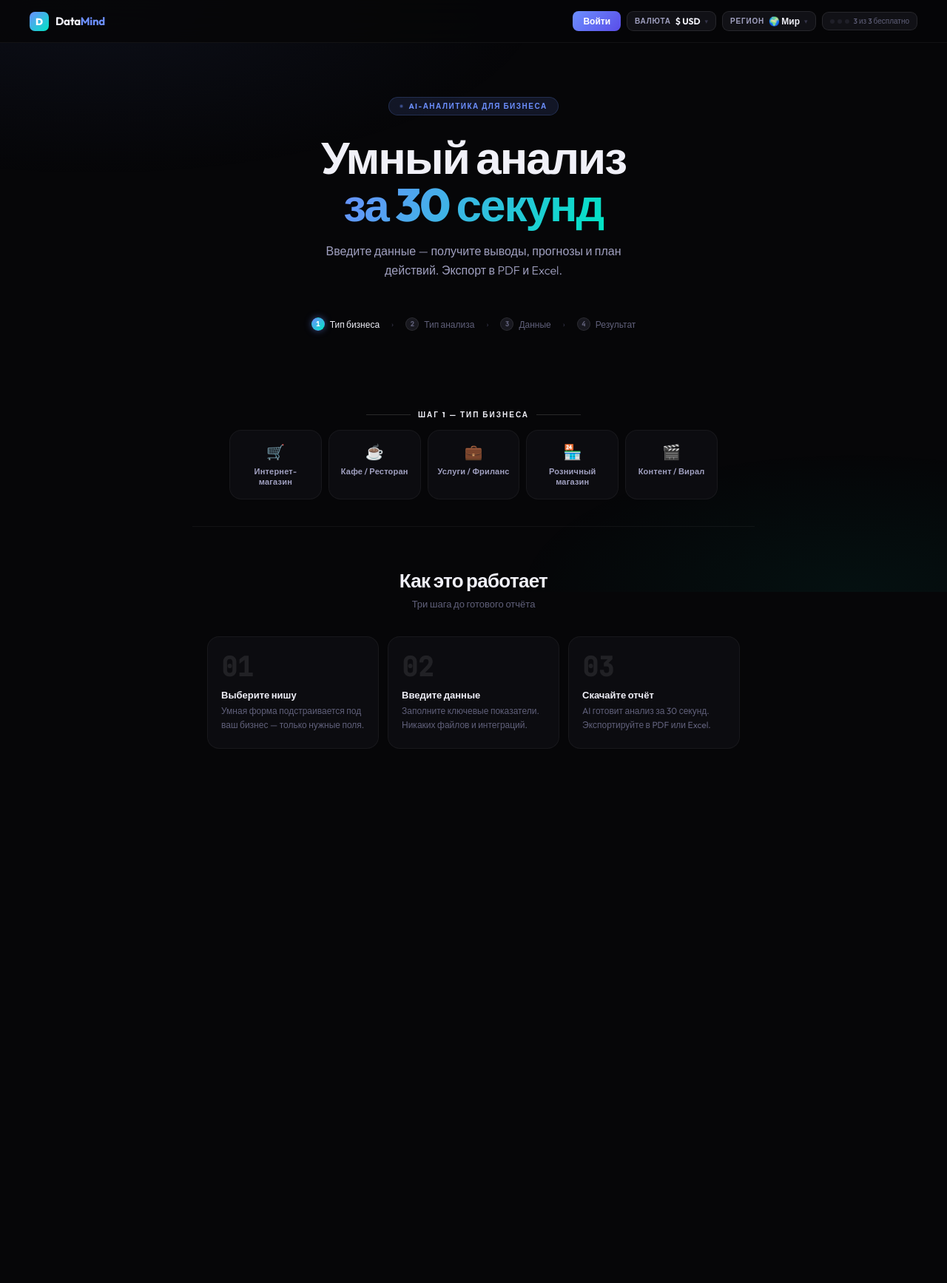
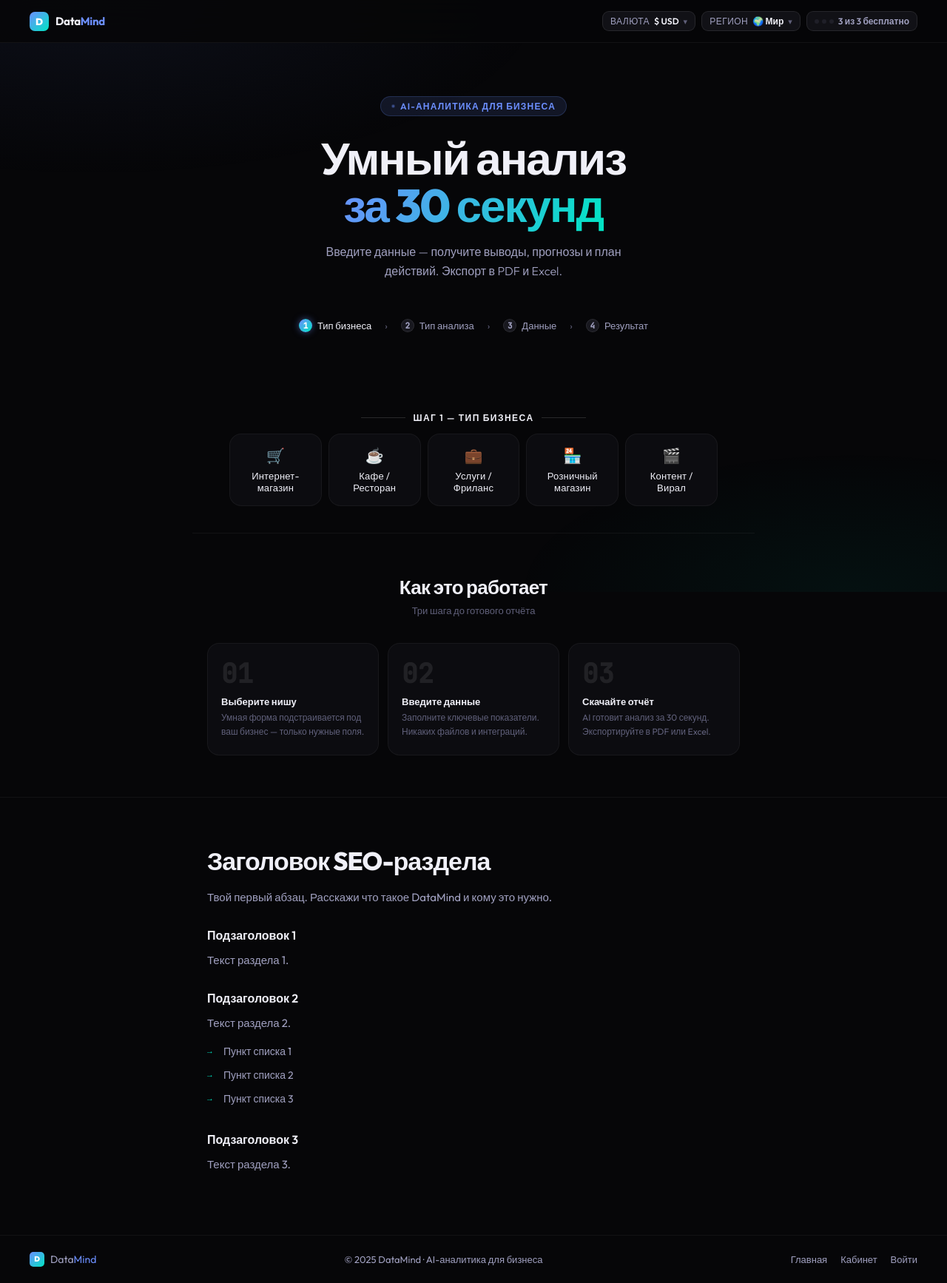
Before and after one commit to krxvcher/datamind, a website: page index.html in a window 1280 px wide. Shown: the whole page at 74% size. Before the commit the page ends 1068 px from the top, so only its background shows below. Drawn offline with nearby package versions, Linux system fonts and the light colour scheme; a script that the page names is missing.

Commit message:
Update index.html

```diff
--- a/index.html
+++ b/index.html
@@ -15,7 +15,7 @@
   --b1:rgba(255,255,255,0.05);--b2:rgba(255,255,255,0.09);--b3:rgba(255,255,255,0.14);
   --a1:#6c8fff;--a2:#00e5c3;--a3:#ff5f7e;--a4:#f5a623;
   --ag1:rgba(108,143,255,0.12);--ag2:rgba(0,229,195,0.1);
-  --t1:#f0f0f8;--t2:#a0a0c0;--t3:#60607a;--t4:#35354a;
+  --t1:#f0f0f8;--t2:#a0a0c0;--t3:#60607a;--t4:#55556f;
   --r:16px;--r2:12px;--r3:8px;
 }
 *{margin:0;padding:0;box-sizing:border-box;}
@@ -38,15 +38,15 @@ header{position:sticky;top:0;z-index:50;display:flex;align-items:center;justify-
 .sel-wrap{position:relative;}
 .sel-btn{display:flex;align-items:center;gap:6px;padding:5px 10px;background:var(--s2);border:1px solid var(--b2);border-radius:9px;cursor:pointer;transition:all 0.2s;font-family:'Outfit',sans-serif;}
 .sel-btn:hover{border-color:var(--b3);}
-.sel-lbl{font-size:10px;color:var(--t2);font-weight:700;text-transform:uppercase;letter-spacing:0.8px;}
-.sel-val{font-size:12px;color:var(--t1);font-weight:700;}
-.sel-arr{font-size:9px;color:var(--t4);}
+.sel-lbl{font-size:12px;color:var(--t2);font-weight:400;text-transform:uppercase;letter-spacing:0.5px;}
+.sel-val{font-size:12px;color:var(--t1);font-weight:600;}
+.sel-arr{font-size:11px;color:var(--t3);}
 .sel-drop{position:absolute;top:calc(100% + 6px);right:0;background:var(--s2);border:1px solid var(--b2);border-radius:12px;padding:5px;min-width:170px;z-index:100;box-shadow:0 8px 32px rgba(0,0,0,0.5);display:none;animation:fadeDown 0.15s ease;}
 .sel-wrap.open .sel-drop{display:block;}
 .di{display:flex;align-items:center;gap:8px;padding:8px 10px;border-radius:7px;cursor:pointer;font-size:12px;color:var(--t2);font-family:'Outfit',sans-serif;transition:background 0.1s;}
 .di:hover{background:var(--s3);color:var(--t1);}
 .di.active{background:var(--ag1);color:var(--a1);}
-.ds{padding:5px 10px 3px;font-size:9px;font-weight:700;color:var(--t4);text-transform:uppercase;letter-spacing:1px;}
+.ds{padding:5px 10px 3px;font-size:11px;font-weight:600;color:var(--t2);text-transform:uppercase;letter-spacing:1px;}
 
 /* USAGE */
 .usage-ind{display:flex;align-items:center;gap:6px;padding:5px 10px;background:var(--s2);border:1px solid var(--b2);border-radius:9px;}
@@ -54,11 +54,11 @@ header{position:sticky;top:0;z-index:50;display:flex;align-items:center;justify-
 .pip{width:6px;height:6px;border-radius:50%;background:var(--s4);transition:all 0.3s;}
 .pip.on{background:var(--a2);}
 .pip.last{background:var(--a3);}
-.usage-txt{font-size:10px;color:var(--t3);font-weight:500;}
+.usage-txt{font-size:12px;color:var(--t2);font-weight:600;}
 
 /* HERO */
 .hero{position:relative;z-index:1;text-align:center;padding:72px 24px 52px;}
-.eyebrow{display:inline-flex;align-items:center;gap:7px;padding:5px 14px;border-radius:20px;background:var(--ag1);border:1px solid rgba(108,143,255,0.2);font-size:10px;font-weight:700;color:var(--a1);letter-spacing:1.5px;text-transform:uppercase;margin-bottom:24px;}
+.eyebrow{display:inline-flex;align-items:center;gap:7px;padding:5px 14px;border-radius:20px;background:var(--ag1);border:1px solid rgba(108,143,255,0.2);font-size:12px;font-weight:600;color:var(--a1);letter-spacing:1.2px;text-transform:uppercase;margin-bottom:24px;}
 .eyebrow::before{content:'';width:5px;height:5px;border-radius:50%;background:var(--a1);animation:pulse 2s infinite;}
 @keyframes pulse{0%,100%{opacity:1;transform:scale(1);}50%{opacity:0.5;transform:scale(0.8);}}
 h1{font-size:clamp(34px,5.5vw,62px);font-weight:800;line-height:1.04;letter-spacing:-2px;margin-bottom:18px;}
@@ -67,23 +67,23 @@ h1 em{font-style:normal;background:linear-gradient(120deg,var(--a1),var(--a2));-
 
 /* STEP PILLS */
 .step-pills{display:flex;align-items:center;justify-content:center;gap:0;margin-bottom:48px;flex-wrap:wrap;}
-.sp{display:flex;align-items:center;gap:7px;padding:7px 14px;font-size:12px;color:var(--t3);font-weight:500;}
-.sp .n{width:18px;height:18px;border-radius:50%;background:var(--s3);border:1px solid var(--b2);font-size:9px;font-weight:700;display:flex;align-items:center;justify-content:center;color:var(--t3);font-family:'JetBrains Mono',monospace;}
+.sp{display:flex;align-items:center;gap:7px;padding:8px 16px;font-size:13px;color:var(--t2);font-weight:400;}
+.sp .n{width:18px;height:18px;border-radius:50%;background:var(--s3);border:1px solid var(--b2);font-size:11px;font-weight:600;display:flex;align-items:center;justify-content:center;color:var(--t2);font-family:'JetBrains Mono',monospace;}
 .sp.done .n{background:var(--a1);border-color:var(--a1);color:#fff;}
 .sp.done{color:var(--t2);}
 .sp.active{color:var(--t1);}
 .sp.active .n{background:linear-gradient(135deg,var(--a1),var(--a2));border-color:transparent;color:#fff;box-shadow:0 0 10px rgba(108,143,255,0.5);}
-.sp-arr{color:var(--t4);font-size:11px;margin:0 2px;}
+.sp-arr{color:var(--t3);font-size:13px;margin:0 2px;}
 
 /* NICHES */
 .sw{position:relative;z-index:1;max-width:700px;margin:0 auto;padding:0 20px;}
-.sec-tag{font-size:10px;font-weight:700;letter-spacing:2px;text-transform:uppercase;color:var(--t1);margin-bottom:14px;text-align:center;display:flex;align-items:center;justify-content:center;gap:10px;}.sec-tag::before,.sec-tag::after{content:"";flex:1;max-width:60px;height:1px;background:var(--b3);}
+.sec-tag{font-size:12px;font-weight:600;letter-spacing:1.5px;text-transform:uppercase;color:var(--t1);margin-bottom:14px;text-align:center;display:flex;align-items:center;justify-content:center;gap:10px;}.sec-tag::before,.sec-tag::after{content:"";flex:1;max-width:60px;height:1px;background:var(--b3);}
 .niches{display:grid;grid-template-columns:repeat(5,1fr);gap:9px;margin-bottom:36px;}
 .nc{padding:16px 12px;border-radius:var(--r);border:1px solid var(--b1);background:var(--s1);cursor:pointer;transition:all 0.18s;text-align:center;}
 .nc:hover{border-color:var(--b3);background:var(--s2);transform:translateY(-2px);}
 .nc.active{border-color:var(--a1);background:var(--ag1);box-shadow:0 0 0 1px rgba(108,143,255,0.2);}
 .nc-icon{font-size:20px;margin-bottom:7px;display:block;}
-.nc-name{font-size:11px;font-weight:600;color:var(--t2);letter-spacing:0.2px;}
+.nc-name{font-size:13px;font-weight:400;color:var(--t1);letter-spacing:0.2px;}
 .nc.active .nc-name{color:var(--a1);}
 
 /* ANALYSIS TYPES */
@@ -93,9 +93,9 @@ h1 em{font-style:normal;background:linear-gradient(120deg,var(--a1),var(--a2));-
 .auth-btn:hover{border-color:var(--a1);color:var(--a1);}
 .auth-btn.primary{background:linear-gradient(135deg,var(--a1),#5a4de8);border:none;color:#fff;}
 .auth-btn.primary:hover{transform:translateY(-1px);box-shadow:0 6px 20px rgba(108,143,255,0.3);}
-.save-badge{display:none;font-family:'JetBrains Mono',monospace;font-size:10px;padding:3px 8px;border-radius:6px;background:rgba(0,229,195,0.1);border:1px solid rgba(0,229,195,0.2);color:var(--a2);}
+.save-badge{display:none;font-family:'JetBrains Mono',monospace;font-size:12px;font-weight:600;padding:3px 8px;border-radius:6px;background:rgba(0,229,195,0.1);border:1px solid rgba(0,229,195,0.2);color:var(--a2);}
 .save-badge.visible{display:inline-flex;align-items:center;gap:5px;}
-.tc{padding:7px 16px;border-radius:20px;border:1px solid var(--b2);background:transparent;color:var(--t3);cursor:pointer;font-family:'Outfit',sans-serif;font-size:12px;font-weight:500;transition:all 0.15s;}
+.tc{padding:9px 20px;border-radius:20px;border:1px solid var(--b2);background:var(--s2);color:var(--t1);cursor:pointer;font-family:'Outfit',sans-serif;font-size:14px;font-weight:400;transition:all 0.15s;}
 .tc:hover{border-color:var(--a2);color:var(--t1);}
 .tc.active{border-color:var(--a2);background:var(--ag2);color:var(--a2);}
 
@@ -105,7 +105,7 @@ h1 em{font-style:normal;background:linear-gradient(120deg,var(--a1),var(--a2));-
 .fh{padding:22px 26px 18px;border-bottom:1px solid var(--b1);}
 .fh-top{display:flex;align-items:flex-start;justify-content:space-between;gap:10px;margin-bottom:3px;}
 .ft{font-size:16px;font-weight:700;letter-spacing:-0.2px;}
-.cbadge{display:flex;align-items:center;gap:4px;padding:4px 9px;background:var(--s3);border:1px solid var(--b2);border-radius:6px;font-size:11px;color:var(--t2);white-space:nowrap;flex-shrink:0;}
+.cbadge{display:flex;align-items:center;gap:4px;padding:4px 9px;background:var(--s3);border:1px solid var(--b2);border-radius:6px;font-size:12px;font-weight:600;color:var(--t1);white-space:nowrap;flex-shrink:0;}
 .cbadge .csym{color:var(--a2);font-weight:700;font-family:'JetBrains Mono',monospace;}
 .fsub{font-size:12px;color:var(--t3);}
 .fb{padding:22px 26px;}
@@ -114,16 +114,16 @@ h1 em{font-style:normal;background:linear-gradient(120deg,var(--a1),var(--a2));-
 .fg.s1{grid-template-columns:1fr;}
 .fl{display:flex;flex-direction:column;gap:5px;}
 .fl.full{grid-column:1/-1;}
-label{font-size:10px;font-weight:600;color:var(--t3);letter-spacing:0.5px;text-transform:uppercase;}
+label{font-size:11px;font-weight:400;color:var(--t2);letter-spacing:0.3px;text-transform:uppercase;}
 input,select,textarea{background:var(--s2);border:1px solid var(--b2);border-radius:var(--r3);padding:9px 12px;color:var(--t1);font-family:'Outfit',sans-serif;font-size:13px;outline:none;transition:all 0.15s;width:100%;font-weight:400;}
 input:focus,select:focus,textarea:focus{border-color:var(--a1);background:var(--s3);box-shadow:0 0 0 3px rgba(108,143,255,0.1);}
-input::placeholder,textarea::placeholder{color:var(--t4);}
+input::placeholder,textarea::placeholder{color:#50506a;}
 select option{background:var(--s2);}
 textarea{resize:vertical;min-height:68px;line-height:1.5;}
 .div{height:1px;background:var(--b1);margin:16px 0;}
 .mg{display:grid;grid-template-columns:repeat(6,1fr);gap:7px;}
 .mf{display:flex;flex-direction:column;gap:3px;align-items:center;}
-.mf label{font-size:8px;color:var(--t4);letter-spacing:0;text-transform:none;}
+.mf label{font-size:11px;font-weight:600;color:var(--t2);letter-spacing:0;text-transform:none;}
 .mf input{text-align:center;padding:7px 3px;font-size:11px;}
 
 .sbtn{width:100%;padding:13px;border-radius:var(--r2);border:none;background:linear-gradient(135deg,var(--a1),#5a4fcf);color:#fff;font-family:'Outfit',sans-serif;font-size:14px;font-weight:700;cursor:pointer;transition:all 0.2s;display:flex;align-items:center;justify-content:center;gap:7px;letter-spacing:0.2px;}
@@ -138,7 +138,7 @@ textarea{resize:vertical;min-height:68px;line-height:1.5;}
 .loader::after{inset:5px;border:2px solid var(--a2);animation-delay:0.4s;}
 @keyframes ripple{0%{transform:scale(0.8);opacity:1;}100%{transform:scale(1.4);opacity:0;}}
 .lt{font-size:13px;color:var(--t2);font-weight:500;}
-.ls{margin-top:5px;font-size:11px;color:var(--t4);font-family:'JetBrains Mono',monospace;}
+.ls{margin-top:5px;font-size:13px;color:var(--t2);font-family:'JetBrains Mono',monospace;}
 
 /* RESULT */
 .rc{display:none;max-width:680px;margin:0 auto 72px;position:relative;z-index:1;animation:fadeUp 0.35s ease;}
@@ -148,7 +148,7 @@ textarea{resize:vertical;min-height:68px;line-height:1.5;}
 .rdot{width:7px;height:7px;border-radius:50%;background:var(--a2);box-shadow:0 0 8px var(--a2);}
 .rlbl{font-size:13px;font-weight:700;color:var(--t1);}
 .ract{display:flex;gap:5px;}
-.ab{display:flex;align-items:center;gap:4px;padding:6px 12px;border-radius:7px;border:1px solid var(--b2);background:var(--s2);color:var(--t3);cursor:pointer;font-family:'Outfit',sans-serif;font-size:11px;font-weight:600;transition:all 0.15s;white-space:nowrap;}
+.ab{display:flex;align-items:center;gap:4px;padding:6px 12px;border-radius:7px;border:1px solid var(--b2);background:var(--s2);color:var(--t3);cursor:pointer;font-family:'Outfit',sans-serif;font-size:13px;font-weight:600;transition:all 0.15s;white-space:nowrap;}
 .ab:hover{background:var(--s3);color:var(--t1);}
 .ab.excel:hover{border-color:rgba(29,185,84,0.4);color:#1DB954;}
 .ab.pdf:hover{border-color:rgba(255,95,126,0.4);color:var(--a3);}
@@ -161,7 +161,7 @@ textarea{resize:vertical;min-height:68px;line-height:1.5;}
 .mn.up{color:var(--a2);}
 .mn.down{color:var(--a3);}
 .mn.neutral{color:var(--a1);}
-.ml{font-size:9px;font-weight:600;color:var(--t3);text-transform:uppercase;letter-spacing:0.8px;}
+.ml{font-size:11px;font-weight:600;color:var(--t2);text-transform:uppercase;letter-spacing:0.6px;}
 
 /* REPORT */
 .rbody{background:var(--s1);border:1px solid var(--b2);border-radius:0 0 var(--r) var(--r);}
@@ -170,17 +170,17 @@ textarea{resize:vertical;min-height:68px;line-height:1.5;}
 .rsec:last-child{margin-bottom:0;}
 .shead{display:flex;align-items:center;gap:9px;padding:10px 13px;background:var(--s2);}
 .snum{display:none;}
-.sname{font-size:11px;font-weight:700;color:var(--t1);letter-spacing:0.5px;text-transform:uppercase;}
+.sname{font-size:12px;font-weight:600;color:var(--t1);letter-spacing:0.4px;text-transform:uppercase;}
 .sico{font-size:13px;margin-left:auto;opacity:0.7;}
 .sbody{padding:12px 13px;background:rgba(255,255,255,0.01);}
 .sbody p{font-size:13px;line-height:1.75;color:var(--t2);margin-bottom:6px;}
 .sbody p:last-child{margin-bottom:0;}
 .brow{display:flex;gap:9px;align-items:flex-start;padding:7px 10px;margin-bottom:5px;border-radius:7px;background:rgba(255,255,255,0.02);}
 .brow:last-child{margin-bottom:0;}
-.barr{color:var(--a2);font-size:11px;margin-top:2px;flex-shrink:0;font-family:'JetBrains Mono',monospace;}
+.barr{color:var(--a2);font-size:12px;margin-top:2px;flex-shrink:0;font-family:'JetBrains Mono',monospace;}
 .btxt{font-size:13px;line-height:1.65;color:var(--t2);}
 .btxt .kw{color:var(--t1);font-weight:600;}
-.enote{text-align:center;font-size:11px;color:var(--t4);margin-top:10px;}
+.enote{text-align:center;font-size:11px;color:var(--t3);margin-top:10px;}
 .enote span{color:var(--a2);}
 
 /* HOW */
@@ -193,7 +193,7 @@ textarea{resize:vertical;min-height:68px;line-height:1.5;}
 .stc::before{content:'';position:absolute;top:0;left:0;right:0;height:2px;background:linear-gradient(90deg,var(--a1),var(--a2));opacity:0;transition:opacity 0.2s;}
 .stc:hover::before{opacity:1;}
 .stn{font-size:36px;font-weight:900;color:var(--b2);line-height:1;margin-bottom:12px;font-family:'JetBrains Mono',monospace;}
-.stc h3{font-size:13px;font-weight:700;margin-bottom:5px;}
+.stc h3{font-size:13px;font-weight:600;margin-bottom:5px;}
 .stc p{font-size:12px;color:var(--t3);line-height:1.55;}
 
 /* PAYWALL */
@@ -209,12 +209,12 @@ textarea{resize:vertical;min-height:68px;line-height:1.5;}
 .pwfd{width:5px;height:5px;border-radius:50%;background:var(--a2);flex-shrink:0;}
 .pwa{font-size:38px;font-weight:800;letter-spacing:-1.5px;}
 .pwp{font-size:13px;color:var(--t3);}
-.pwnote{font-size:10px;color:var(--t4);margin-top:3px;margin-bottom:18px;}
+.pwnote{font-size:12px;color:var(--t2);margin-top:3px;margin-bottom:18px;}
 .pwbtn{display:block;width:100%;padding:13px;border-radius:var(--r2);border:none;background:linear-gradient(135deg,var(--a1),#5a4fcf);color:#fff;font-family:'Outfit',sans-serif;font-size:14px;font-weight:700;cursor:pointer;transition:all 0.2s;text-decoration:none;margin-bottom:8px;}
 .pwbtn:hover{transform:translateY(-2px);box-shadow:0 8px 24px rgba(108,143,255,0.4);}
 .pwbtns{background:transparent;border:1px solid var(--b2);color:var(--t3);font-size:12px;padding:10px;width:100%;border-radius:var(--r2);cursor:pointer;font-family:'Outfit',sans-serif;transition:all 0.2s;display:block;margin-bottom:8px;}
 .pwbtns:hover{border-color:var(--a2);color:var(--a2);}
-.pwsec{font-size:10px;color:var(--t4);}
+.pwsec{font-size:12px;color:var(--t2);}
 
 @keyframes fadeUp{from{opacity:0;transform:translateY(14px);}to{opacity:1;transform:translateY(0);}}
 @keyframes fadeDown{from{opacity:0;transform:translateY(-7px);}to{opacity:1;transform:translateY(0);}}
@@ -233,6 +233,40 @@ textarea{resize:vertical;min-height:68px;line-height:1.5;}
   .header-right{gap:4px;}
   .sel-lbl{display:none;}
 }
+
+/* SEO SECTION */
+.seo-section{padding:64px 24px 72px;border-top:1px solid var(--b1);position:relative;z-index:1;}
+.seo-inner{max-width:720px;margin:0 auto;}
+.seo-section h2{font-size:clamp(22px,3.5vw,34px);font-weight:800;letter-spacing:-1px;
+  margin-bottom:14px;color:var(--t1);}
+.seo-section h3{font-size:16px;font-weight:600;color:var(--t1);margin:28px 0 10px;}
+.seo-section p{font-size:15px;color:var(--t2);line-height:1.8;margin-bottom:10px;}
+.seo-section ul{list-style:none;padding:0;margin-bottom:10px;}
+.seo-section ul li{font-size:14px;color:var(--t2);line-height:1.7;
+  padding:4px 0 4px 22px;position:relative;}
+.seo-section ul li::before{content:'→';position:absolute;left:0;
+  color:var(--a2);font-family:'JetBrains Mono',monospace;font-size:11px;top:5px;}
+
+/* FOOTER */
+footer{border-top:1px solid var(--b1);padding:22px 40px;
+  display:flex;align-items:center;justify-content:space-between;
+  position:relative;z-index:1;}
+.ft-logo{display:flex;align-items:center;gap:8px;}
+.ft-logo-mark{width:20px;height:20px;border-radius:5px;
+  background:linear-gradient(135deg,var(--a1),var(--a2));
+  display:flex;align-items:center;justify-content:center;
+  font-size:10px;font-weight:900;color:#fff;}
+.ft-logo-txt{font-size:14px;font-weight:400;color:var(--t2);}
+.ft-logo-txt span{color:var(--a1);}
+.ft-copy{font-family:'Outfit',sans-serif;font-size:13px;font-weight:400;color:var(--t2);}
+.ft-links{display:flex;gap:18px;}
+.ft-links a{font-size:13px;font-weight:400;color:var(--t2);text-decoration:none;transition:color 0.15s;}
+.ft-links a:hover{color:var(--t2);}
+@media(max-width:600px){
+  footer{flex-direction:column;gap:12px;text-align:center;padding:20px;}
+  .seo-section{padding:40px 16px 56px;}
+}
+
 </style>
 </head>
 <body>
@@ -383,7 +417,46 @@ textarea{resize:vertical;min-height:68px;line-height:1.5;}
       <div class="pwsec">🔒 Visa, Mastercard, PayPal · Безопасная оплата</div>
     </div>
   </div>
+
+  <!-- ═══════════════════════════════════════════════════════════
+       SEO-ТЕКСТ — вставь свой контент внутрь .seo-inner
+       ═══════════════════════════════════════════════════════════ -->
+  <section class="seo-section" id="seo-content">
+    <div class="seo-inner">
+
+      <h2>Заголовок SEO-раздела</h2>
+      <p>Твой первый абзац. Расскажи что такое DataMind и кому это нужно.</p>
+
+      <h3>Подзаголовок 1</h3>
+      <p>Текст раздела 1.</p>
+
+      <h3>Подзаголовок 2</h3>
+      <p>Текст раздела 2.</p>
+      <ul>
+        <li>Пункт списка 1</li>
+        <li>Пункт списка 2</li>
+        <li>Пункт списка 3</li>
+      </ul>
+
+      <h3>Подзаголовок 3</h3>
+      <p>Текст раздела 3.</p>
+
+    </div>
+  </section>
 </main>
+
+<footer>
+  <div class="ft-logo">
+    <div class="ft-logo-mark">D</div>
+    <div class="ft-logo-txt">Data<span>Mind</span></div>
+  </div>
+  <div class="ft-copy">© 2025 DataMind · AI-аналитика для бизнеса</div>
+  <div class="ft-links">
+    <a href="/">Главная</a>
+    <a href="/dashboard.html">Кабинет</a>
+    <a href="/auth.html">Войти</a>
+  </div>
+</footer>
 
 <script>
 // ── CURRENCY & REGION ─────────────────────────────────────────────────────────
@@ -452,7 +525,7 @@ function updateUI(){
   // Hide limit indicator for logged in users
   const ind=document.getElementById('uind'),pips=document.getElementById('upips'),txt=document.getElementById('utxt');
   if(!ind)return;
-  const DEV_EMAIL2 = 'ВСТАВЬ_СВОЙ_EMAIL';
+  const DEV_EMAIL2 = 'dzenwaycom@gmail.com';
   if(currentUser && currentUser.email === DEV_EMAIL2){ind.style.display='none';return;}
   const n=getN(),rem=Math.max(0,FL-n);
   ind.style.display='flex';
@@ -947,7 +1020,7 @@ const sb = sbCreate(SUPA_URL, SUPA_ANON);
 let currentUser = null;
 let currentSession = null;
 
-(async () => {
+(async () => {e
   const { data: { session } } = await sb.auth.getSession();
   currentSession = session;
   currentUser = session?.user || null;
@@ -1019,4 +1092,4 @@ async function saveAnalysisToCloud(resultText) {
 
 </script>
 </body>
-</html
+</html>
```
